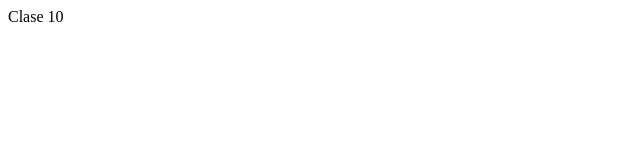
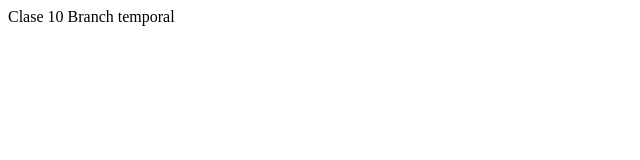
Before and after one commit to erikae86/comision_37265_ej10, a plain HTML site: page index.html in a window 1280 px wide. Shown: the whole page, without its empty margins (0-640 px from the left). Drawn offline with Linux system fonts and the light colour scheme.

Commit message:
change temporal

```diff
--- a/index.html
+++ b/index.html
@@ -6,6 +6,6 @@
 	<title>Clase 10</title>
 </head>
 <body>
-	Clase 10
+		<div> Clase 10 Branch temporal </div>
 </body>
 </html>
```
